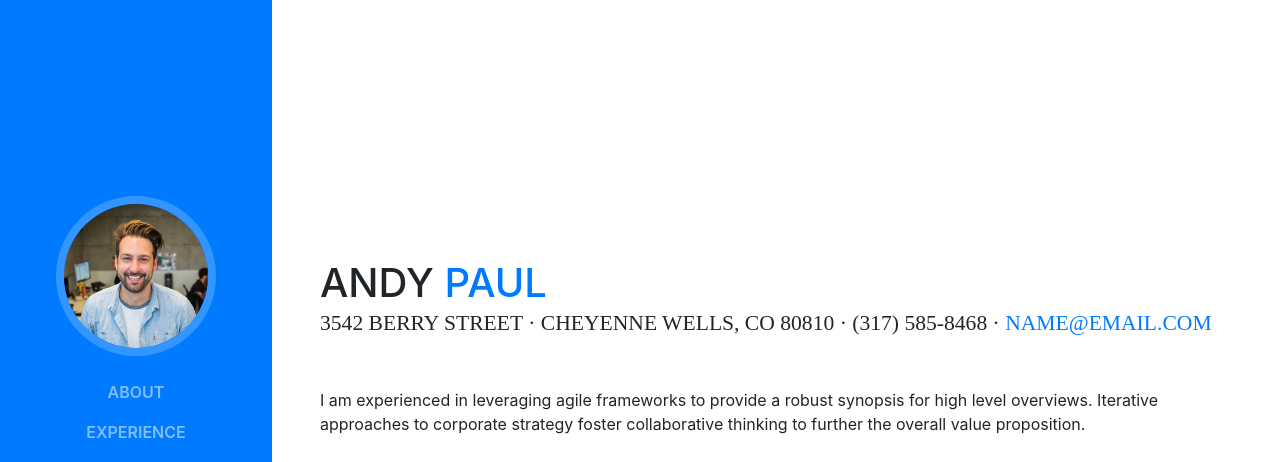
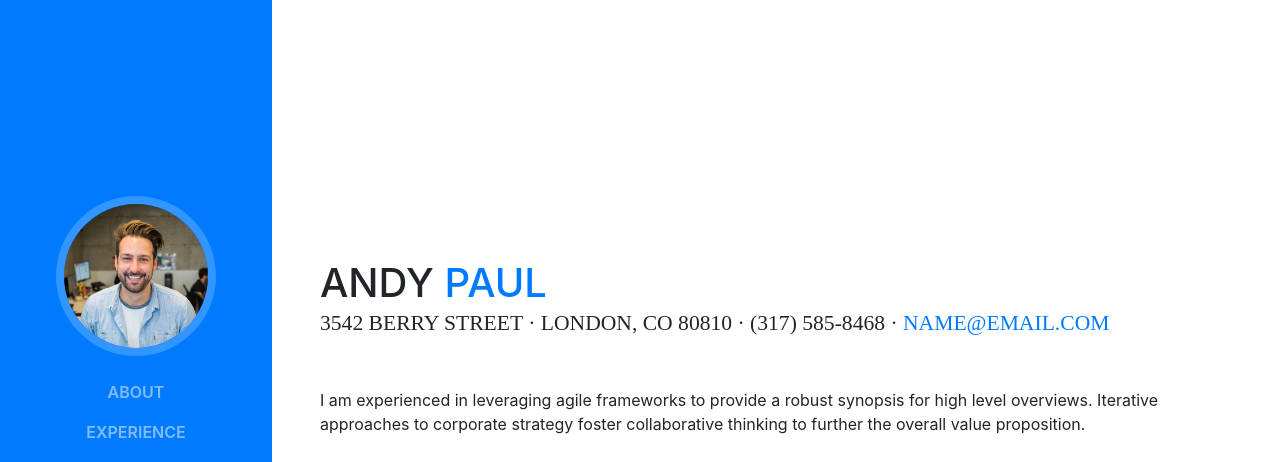
Before and after one commit to andappy/andappy.github.io, a website with bundled scripts: page index.html in a window 1280 px wide. Shown: the top 462 px of the page. Built offline with nearby package versions, Linux system fonts and the light colour scheme; a web font is replaced by a local one.

Commit message:
adress to london

```diff
--- a/index.html
+++ b/index.html
@@ -68,7 +68,7 @@
           <h1 class="mb-0">Andy
             <span class="text-primary">Paul</span>
           </h1>
-          <div class="subheading mb-5">3542 Berry Street · Cheyenne Wells, CO 80810 · (317) 585-8468 ·
+          <div class="subheading mb-5">3542 Berry Street · London, CO 80810 · (317) 585-8468 ·
             <a href="mailto:name@email.com">name@email.com</a>
           </div>
           <p class="mb-5">I am experienced in leveraging agile frameworks to provide a robust synopsis for high level overviews. Iterative approaches to corporate strategy foster collaborative thinking to further the overall value proposition.</p>
```
